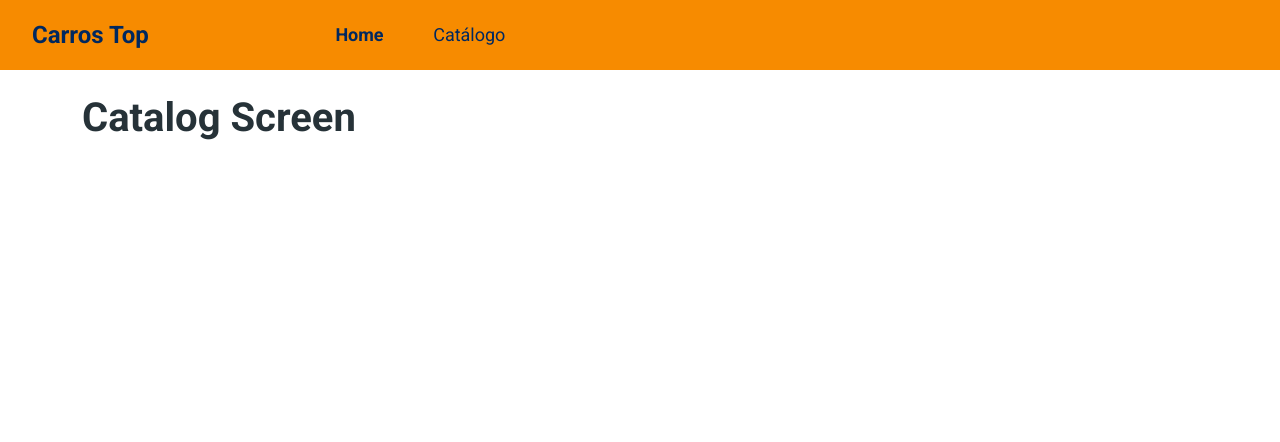
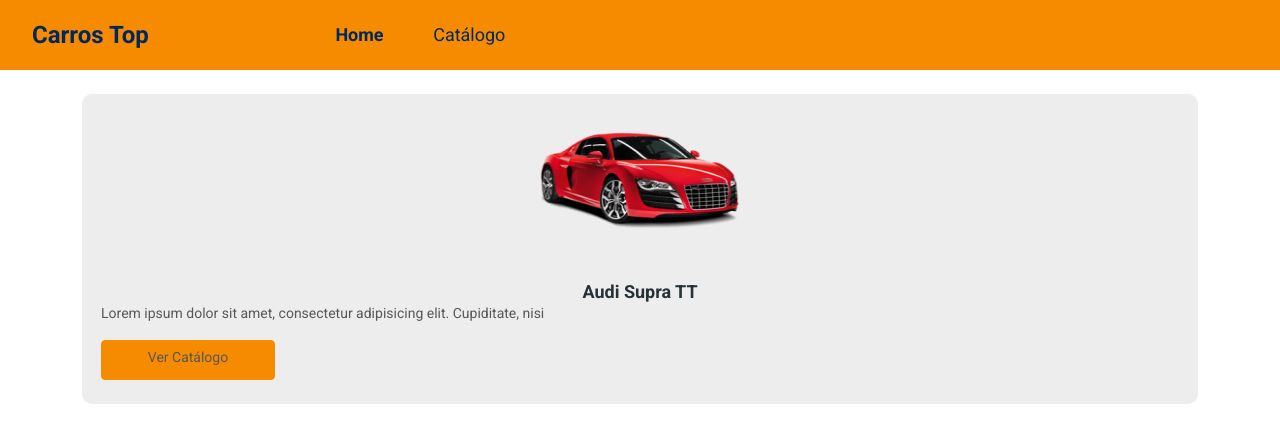
Before and after one commit to romuloabbiati/bds-desafio-layout, a React (Create React App) app in the folder frontweb/: page / in a window 1280 px wide. Shown: the top 442 px of the page. Built offline with nearby package versions, Linux system fonts and the light colour scheme.

Commit message:
product card created

```diff
--- /dev/null
+++ b/frontweb/src/components/ProductCard/index.tsx
@@ -0,0 +1,24 @@
+import './styles.css';
+
+import ProductImg from 'assets/images/product.png';
+import ButtonIcon from 'components/ButtonIcon';
+
+const ProductCard = () => {
+  return (
+    <div className="base-card product-card">
+      <div className="card-top-container">
+        <img src={ProductImg} alt="Nome do produto" />
+      </div>
+      <div className="card-bottom-container">
+        <h6>Audi Supra TT</h6>
+        <p>
+          Lorem ipsum dolor sit amet, consectetur adipisicing elit. Cupiditate,
+          nisi
+        </p>
+        <ButtonIcon />
+      </div>
+    </div>
+  );
+};
+
+export default ProductCard;
--- /dev/null
+++ b/frontweb/src/components/ProductCard/styles.css
@@ -0,0 +1,27 @@
+.product-card {
+  margin-bottom: 30px;
+}
+
+.card-top-container {
+  text-align: center;
+  padding: 0px 0px 14px 0px;
+}
+
+.card-top-container img {
+    width: 213.5px;
+    height: 165px;
+}
+
+.card-bottom-container {
+  padding: 8px 19px 15px 19px;
+}
+
+.card-bottom-container h6 {
+  font-size: 18px;
+  text-align: center;
+}
+
+.card-bottom-container p {
+  color: #585858;
+  font-size: 14px;
+}
--- a/frontweb/src/pages/Catalog/index.tsx
+++ b/frontweb/src/pages/Catalog/index.tsx
@@ -1,11 +1,12 @@
 import Navbar from 'components/Navbar';
+import ProductCard from 'components/ProductCard';
 
 const Catalog = () => {
   return (
     <>
       <Navbar />
       <div className="container my-4">
-        <h1>Catalog Screen</h1>
+        <ProductCard />
       </div>
     </>
   );
```
